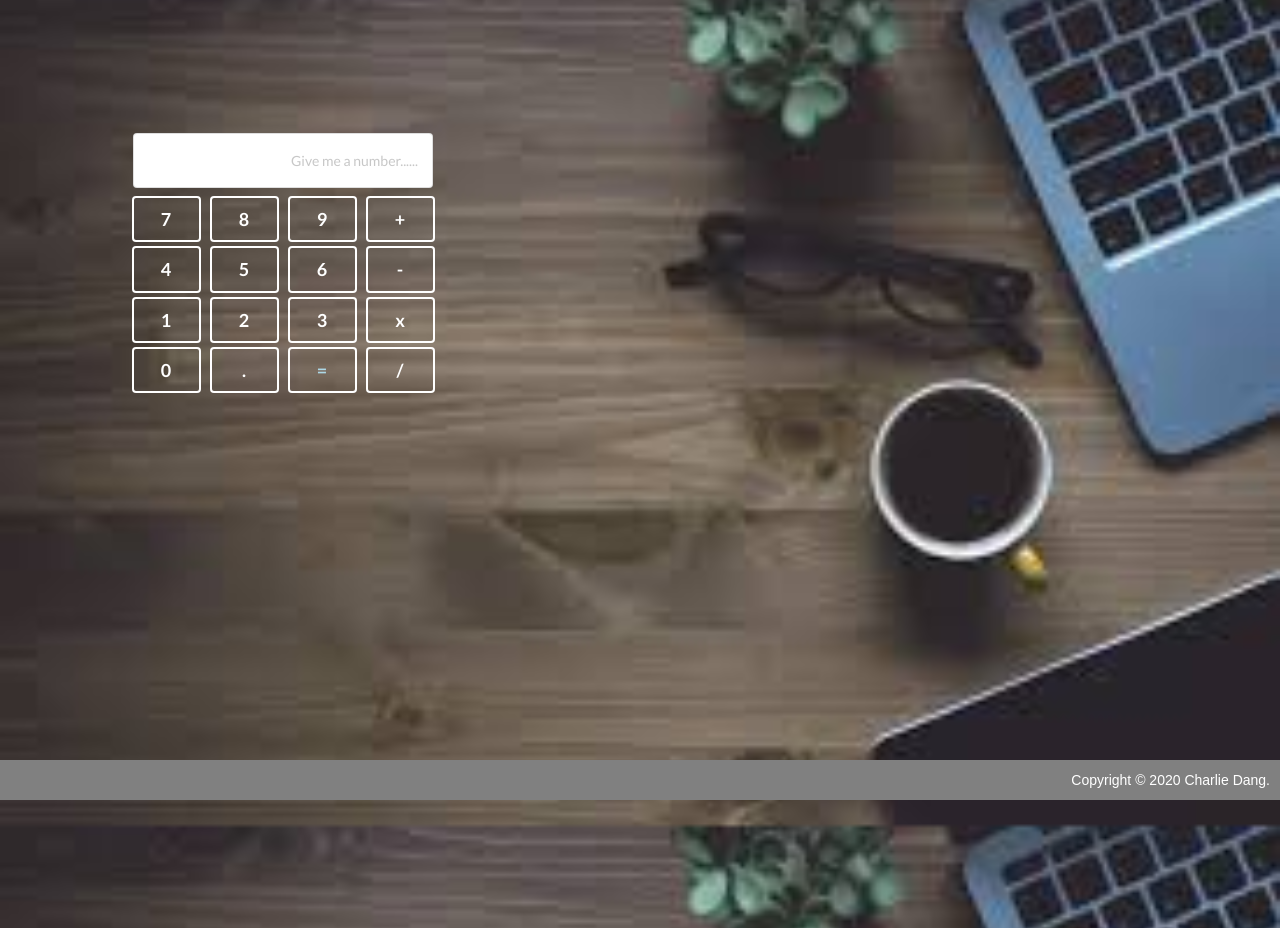
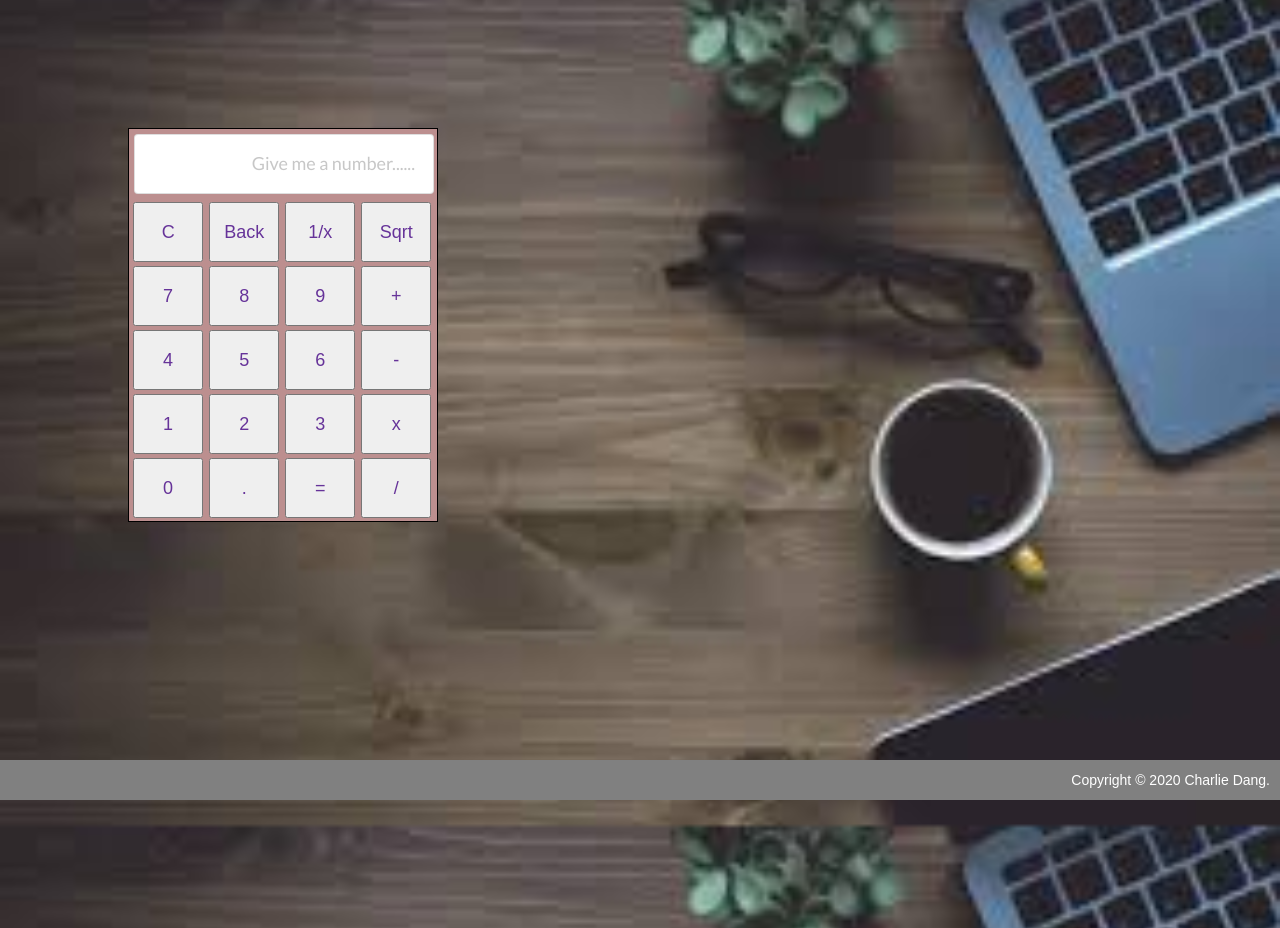
Before and after one commit to dangspin/charlie-calc, a website: page index.html in a window 1280 px wide. Drawn offline with nearby package versions, Linux system fonts and the light colour scheme.

Commit message:
终于有了一个简单的计算器

```diff
--- a/index.html
+++ b/index.html
@@ -6,8 +6,9 @@
     <link rel="stylesheet" href="./semantic.min.css">
     <link rel="stylesheet" href="./style.css">
     <script src='./vue.js' charset='utf-8' type="text/javascript"></script>
-    <script src="https://ajax.googleapis.com/ajax/libs/jquery/2.1.3/jquery.min.js"></script>
-    <script type="text/javascript" src='./index.js'></script>
+    <script src="https://code.jquery.com/jquery-3.5.0.min.js"
+            integrity="sha256-xNzN2a4ltkB44Mc/Jz3pT4iU1cmeR0FkXs4pru/JxaQ="
+            crossorigin="anonymous"></script>
   </head>
   <body>
     <div id="calculator">
@@ -18,28 +19,34 @@
       <div id="keyboard">
         <table>
           <tr>
-            <td><button class="ui inverted button" class='num_button' onclick='insert(7)'>7</button></td>
-            <td><button class="ui inverted button">8</button></td>
-            <td><button class="ui inverted button">9</button></td>
-            <td><button class="ui inverted button">+</button></td>
+            <td><button class="button" onclick='cle()'>C</button></td>
+            <td><button class="button" onclick='back()'>Back</button></td>
+            <td><button class="button" onclick='reci()'>1/x</button></td>
+            <td><button class="button" onclick='sqrt()'>Sqrt</button></td>
           </tr>
           <tr>
-            <td><button class="ui inverted button">4</button></td>
-            <td><button class="ui inverted button">5</button></td>
-            <td><button class="ui inverted button">6</button></td>
-            <td><button class="ui inverted button">-</button></td>
+            <td><button class="button" onclick='insert(7)'>7</button></td>
+            <td><button class="button" onclick='insert(8)'>8</button></td>
+            <td><button class="button" onclick='insert(9)'>9</button></td>
+            <td><button class="button" onclick="insert('+')">+</button></td>
           </tr>
           <tr>
-            <td><button class="ui inverted button">1</button></td>
-            <td><button class="ui inverted button">2</button></td>
-            <td><button class="ui inverted button">3</button></td>
-            <td><button class="ui inverted button">x</button></td>
+            <td><button class="button" onclick='insert(4)'>4</button></td>
+            <td><button class="button" onclick='insert(5)'>5</button></td>
+            <td><button class="button" onclick='insert(6)'>6</button></td>
+            <td><button class="button" onclick="insert('-')">-</button></td>
           </tr>
           <tr>
-            <td><button type="button" class="ui inverted button">0</button></td>
-            <td><button type="button" class="ui inverted button">.</button></td>
-            <td><button type="button" class="ui inverted button" id='equal'>=</button></td>
-            <td><button type="button" class="ui inverted button">/</button></td>
+            <td><button class="button" onclick='insert(1)'>1</button></td>
+            <td><button class="button" onclick='insert(2)'>2</button></td>
+            <td><button class="button" onclick='insert(3)'>3</button></td>
+            <td><button class="button" onclick="insert('*')">x</button></td>
+          </tr>
+          <tr>
+            <td><button class="button" onclick='insert(0)'>0</button></td>
+            <td><button class="button" onclick="insert('.')">.</button></td>
+            <td><button class="button" onclick='eql()'>=</button></td>
+            <td><button class="button" onclick="insert('-')">/</button></td>
           </tr>
         </table>
       </div>
@@ -47,6 +54,6 @@
     <div id="footer">
       Copyright &copy 2020 Charlie Dang.
     </div>
-
+    <script type="text/javascript" src='./index.js'></script>
   </body>
 </html>
--- a/index.js
+++ b/index.js
@@ -1,3 +1,43 @@
+/*$(document).ready(function(){
+
+  function insert(num) {
+    $("#input1").val($("#input1").val() + num);
+  }
+});*/
+
+var isFinished = false;
+
 function insert(num) {
-  var val = document.getElementById("input1").value = num;
+  if (isFinished === false) {
+    $("#input1").val($("#input1").val() + num);
+  } else {
+    isFinished = false;
+    $("#input1").val(num);
+  }
 }
+
+function sqrt() {
+  var num = parseInt($('#input1').val());
+  var num = Math.sqrt(num);
+  $("#input1").val(num.toString());
+}
+
+function eql() {
+  $("#input1").val(eval($("#input1").val()));
+  isFinished = true;
+}
+
+function cle() {
+  $("#input1").val("");
+}
+
+function back() {
+  var str = $("#input1").val()
+  $("#input1").val(str.substring(0, str.length-1));
+}
+
+function reci() {
+  var num = parseInt($('#input1').val());
+  var num = 1/num;
+  $('#input1').val(num.toString());
+}
--- a/style.css
+++ b/style.css
@@ -1,19 +1,33 @@
+/*html {
+    background: url(./bpic2.jpeg) no-repeat center center fixed #000;
+    -webkit-background-size: cover;
+    -moz-background-size: cover;
+    -o-background-size: cover;
+    background-size: cover;
+    font-family: sans-serif;
+}*/
+
 body{
   background-image: url("./bpic2.jpeg");
   background-size: cover;
   background-position: center;
   font-family: sans-serif;
+  -webkit-background-size: cover;
+  -moz-background-size: cover;
 }
 
 #calculator {
   margin-top:10%;
   margin-left: 10%;
-  width: 310px
+  width: 310px;
+  border:1px solid #000;
+  background-color: #BC8F8F;
+  font-size: large;
 }
 
 .ui.input {
   width: 310px;
-  height: 65px;
+  height: 70px;
   padding: 5px;
   margin: 0px 0px;
 }
@@ -22,14 +36,21 @@ body{
   text-align: right;
 }
 
-.ui.inverted.button {
-  margin-left:0.5px;
-  width: 69.0px;
-  color: white;
+.button {
+  margin-left:1.0px;
+  margin-right: 0.8px;
+  width: 70.25px;
+  height: 60px;
+  color: #663399;
   font-size: 18px;
   text-align: center;
   font-style: bold;
   cursor: pointer;
+
+}
+
+#bk {
+  text-align: center;
 }
 
 #equal {
@@ -39,7 +60,7 @@ body{
 }
 
 #footer{
-  position:absolute;
+  position: fixed;
   bottom:0;
   width: 100%;
   background-color: gray;
```
